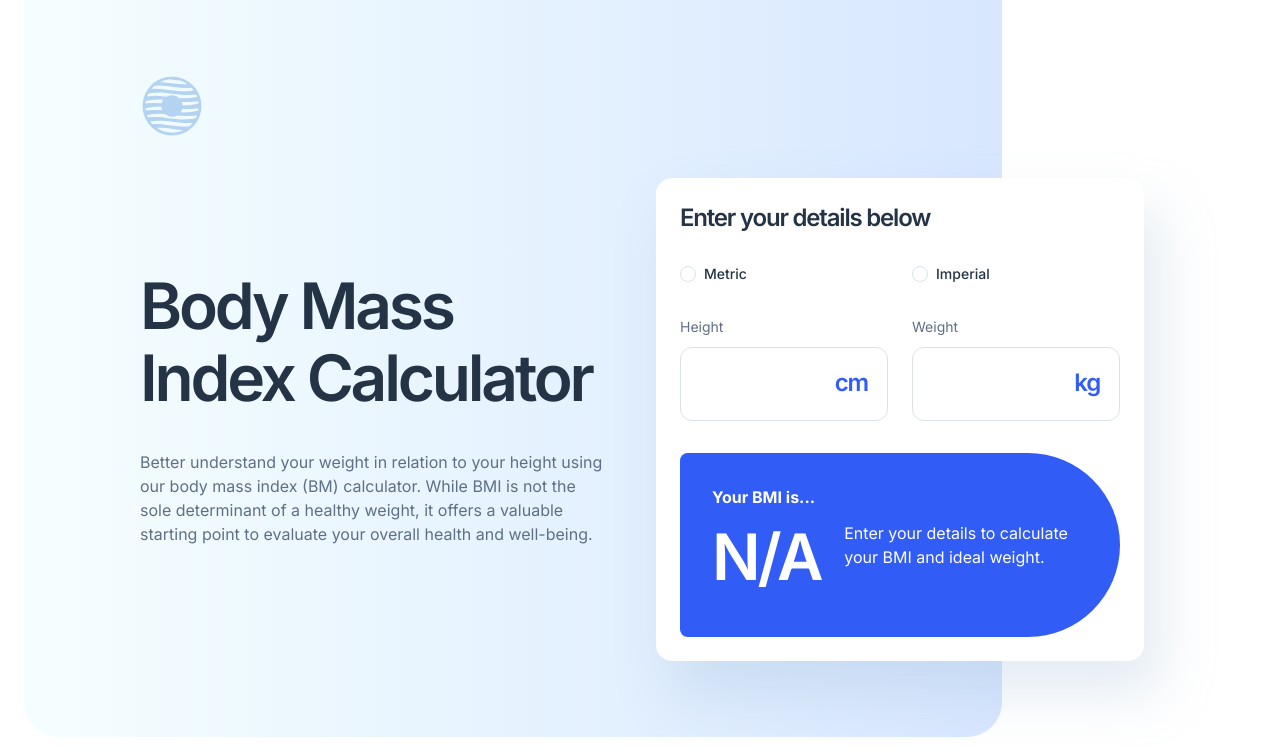
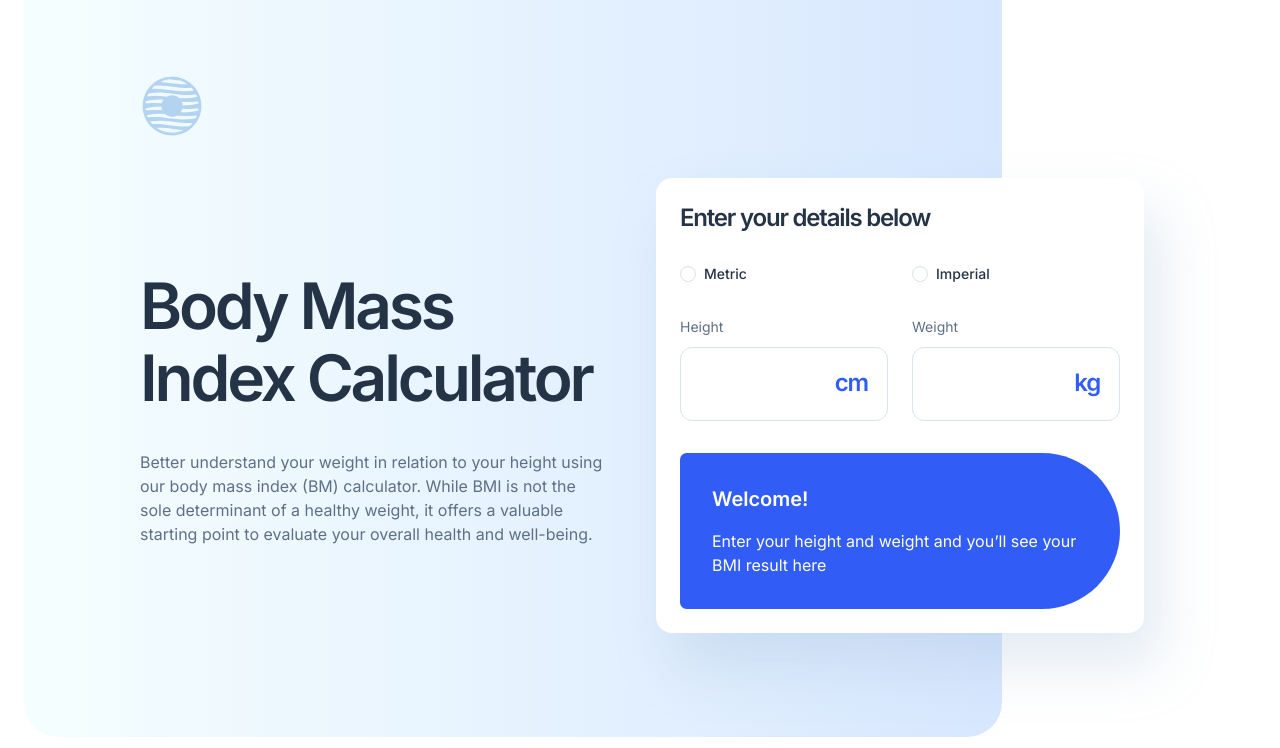
Before and after one commit to tatasadi/body-mass-index-calculator, a Next.js app: page / in a window 1280 px wide. Shown: the top 748 px of the page. Built offline with nearby package versions, Linux system fonts and the light colour scheme.

Commit message:
add welcome

```diff
--- a/components/common/CalculatorCard/index.tsx
+++ b/components/common/CalculatorCard/index.tsx
@@ -146,6 +146,7 @@ const CalculatorCard = () => {
       )}
 
       <div className="flex flex-col gap-6 rounded-2xl bg-blue p-8 text-white sm:flex-row sm:items-center sm:rounded-r-[12rem]">
+        {bmi && (
           <div>
             <Paragraph size="m-bold" className="text-white">
               Your BMI is...
@@ -155,12 +156,20 @@ const CalculatorCard = () => {
             </Heading>
             <Paragraph className="text-white">{bmiCategory}</Paragraph>
           </div>
-        <Paragraph className="ml-auto max-w-[17rem] text-white">
+        )}
+        <Paragraph
+          className={` text-white ${bmi ? "ml-auto max-w-[17rem]" : ""}`}
+        >
+          {!bmi && (
+            <Heading level={3} size="s" className="mb-4 text-white">
+              Welcome!
+            </Heading>
+          )}
           {bmiCategory === "Healthy weight"
             ? "You have a healthy weight. "
             : ""}
           {!bmi || Number(bmi) < 0
-            ? "Enter your details to calculate your BMI and ideal weight."
+            ? "Enter your height and weight and you’ll see your BMI result here"
             : idealWeight
               ? `Your ideal weight is between ${idealWeight}.`
               : ""}
```
Lines whose indentation alone changed are shown as unchanged.
